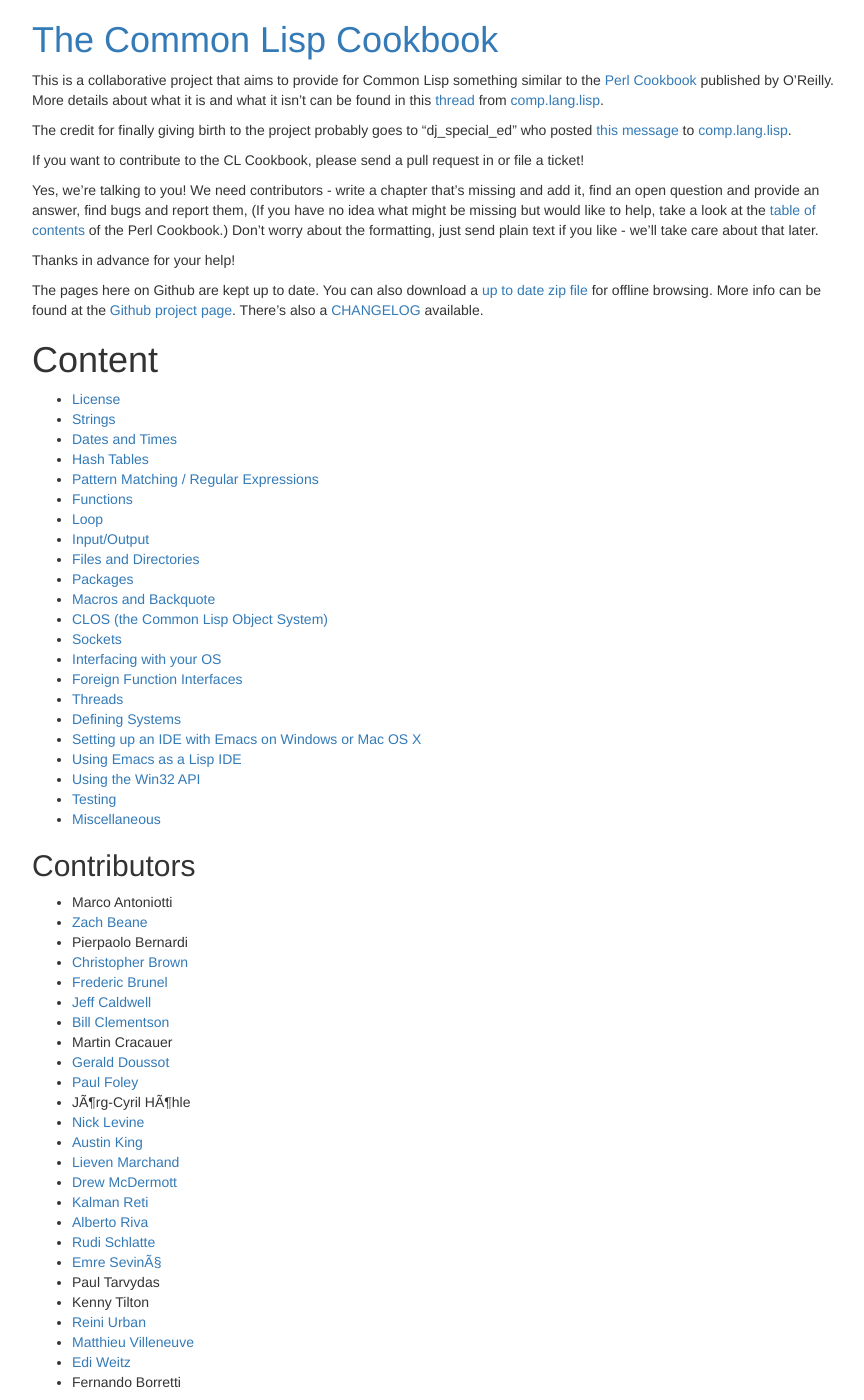
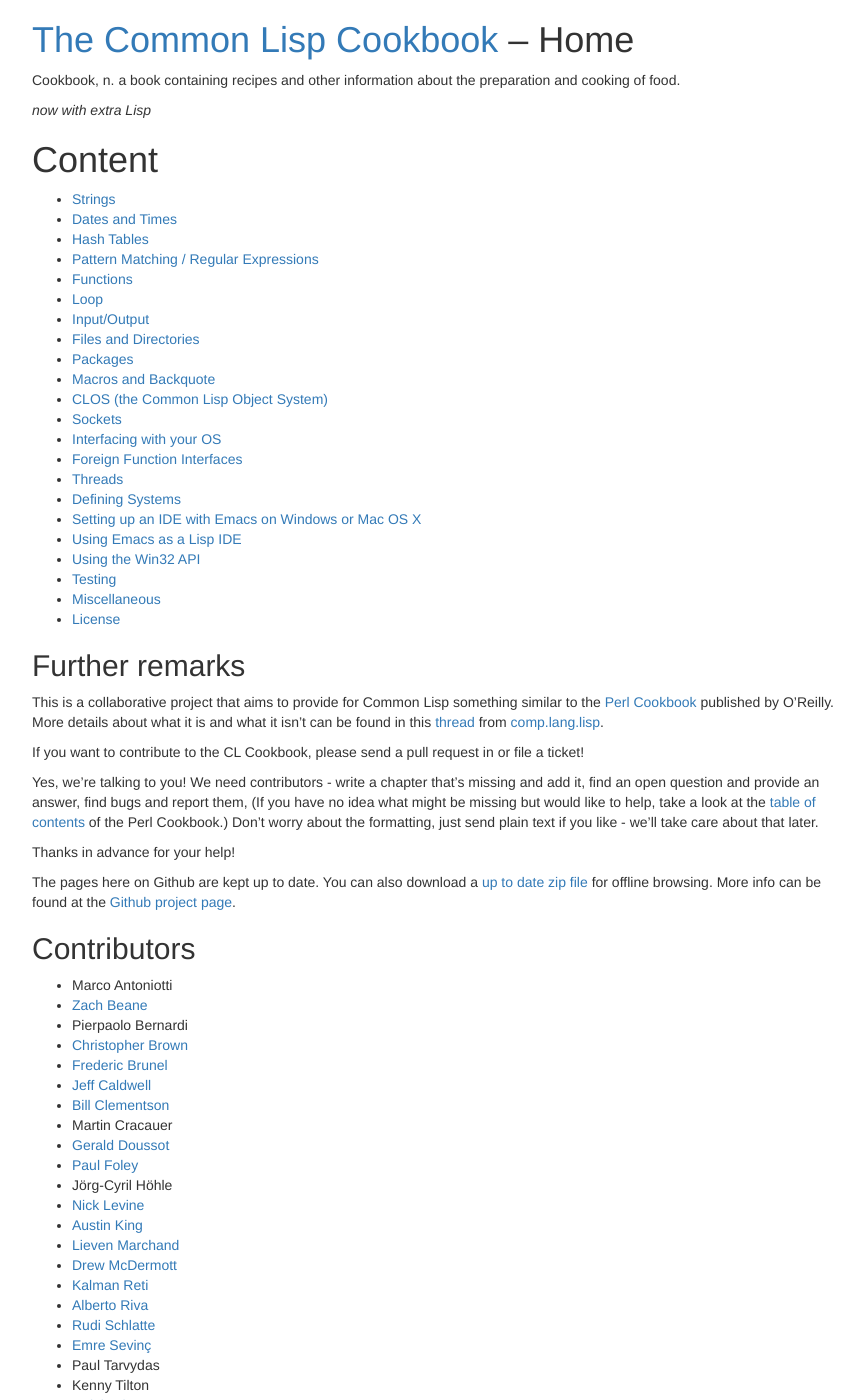
Before and after one commit to LispCookbook/cl-cookbook, a Jekyll site: the page built from index.md, in a window 1280 px wide and 1400 px high. Shown: the whole window, without its empty margins (303-1167 px from the left). Built offline with Jekyll 4.4.1, drawn with Linux system fonts in a browser that asks for light colours; some of the changed lines change nothing that is shown; some of the changed text lies outside the part shown.

Commit message:
Groom the landing page.
Fix contributors names and groom text

```diff
--- a/index.md
+++ b/index.md
@@ -1,34 +1,15 @@
 ---
-title:
+title: Home
 ---
 
-This is a collaborative project that aims to provide for Common Lisp something
-similar to the [Perl Cookbook][perl] published by O'Reilly. More details about
-what it is and what it isn't can be found in this [thread][thread] from
-[comp.lang.lisp][cll].
+> Cookbook, n.
+> a book containing recipes and other information about the preparation and cooking of food.
 
-The credit for finally giving birth to the project probably goes to
-"dj_special_ed" who posted [this message][msg] to [comp.lang.lisp][cll].
+*now with extra Lisp*
 
-If you want to contribute to the CL Cookbook, please send a pull request in or
-file a ticket!
-
-Yes, we're talking to you! We need contributors - write a chapter that's missing
-and add it, find an open question and provide an answer, find bugs and report
-them, (If you have no idea what might be missing but would like to help, take a
-look at the [table of contents][toc] of the Perl Cookbook.) Don't worry about
-the formatting, just send plain text if you like - we'll take care about that
-later.
-
-Thanks in advance for your help!
-
-The pages here on Github are kept up to date. You can also download a
-[up to date zip file][zip] for offline browsing. More info can be found at the
-[Github project page][gh]. There's also a [CHANGELOG][clog] available.
 
 # Content
 
-* [License](license.html)
 * [Strings](strings.html)
 * [Dates and Times](dates_and_times.html)
 * [Hash Tables](hashes.html)
@@ -50,6 +31,30 @@
 * [Using the Win32 API](win32.html)
 * [Testing](testing.html)
 * [Miscellaneous](misc.html)
+* [License](license.html)
+
+## Further remarks
+
+This is a collaborative project that aims to provide for Common Lisp something
+similar to the [Perl Cookbook][perl] published by O'Reilly. More details about
+what it is and what it isn't can be found in this [thread][thread] from
+[comp.lang.lisp][cll].
+
+If you want to contribute to the CL Cookbook, please send a pull request in or
+file a ticket!
+
+Yes, we're talking to you! We need contributors - write a chapter that's missing
+and add it, find an open question and provide an answer, find bugs and report
+them, (If you have no idea what might be missing but would like to help, take a
+look at the [table of contents][toc] of the Perl Cookbook.) Don't worry about
+the formatting, just send plain text if you like - we'll take care about that
+later.
+
+Thanks in advance for your help!
+
+The pages here on Github are kept up to date. You can also download a
+[up to date zip file][zip] for offline browsing. More info can be found at the
+[Github project page][gh].
 
 ## Contributors
 
@@ -63,7 +68,7 @@
 * Martin Cracauer
 * [Gerald Doussot](mailto:gdoussot@yahoo.com)
 * [Paul Foley](mailto:mycroft@actrix.gen.nz)
-* JÃ¶rg-Cyril HÃ¶hle
+* Jörg-Cyril Höhle
 * [Nick Levine](mailto:ndl@ravenbrook.com)
 * [Austin King](mailto:shout@ozten.com)
 * [Lieven Marchand](mailto:mal@wyrd.be)
@@ -71,13 +76,16 @@
 * [Kalman Reti](mailto:reti@ai.mit.edu)
 * [Alberto Riva](mailto:alb@chip.org)
 * [Rudi Schlatte](mailto:rschlatte@ist.tu-graz.ac.at)
-* [Emre SevinÃ§](mailto:emres@bilgi.edu.tr)
+* [Emre Sevinç](mailto:emres@bilgi.edu.tr)
 * Paul Tarvydas
 * Kenny Tilton
 * [Reini Urban](mailto:rurban@x-ray.at)
 * [Matthieu Villeneuve](mailto:matthieu@matthieu-villeneuve.net)
 * [Edi Weitz](mailto:edi@agharta.de)
 * Fernando Borretti
+
+Finally, the credit for finally giving birth to the project probably goes to
+"dj_special_ed" who posted [this message][msg] to [comp.lang.lisp][cll].
 
 ## Other CL Resources
 
```
